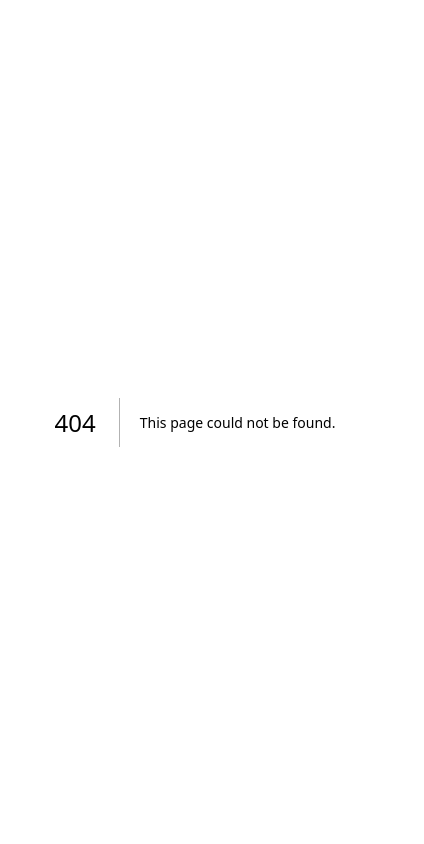
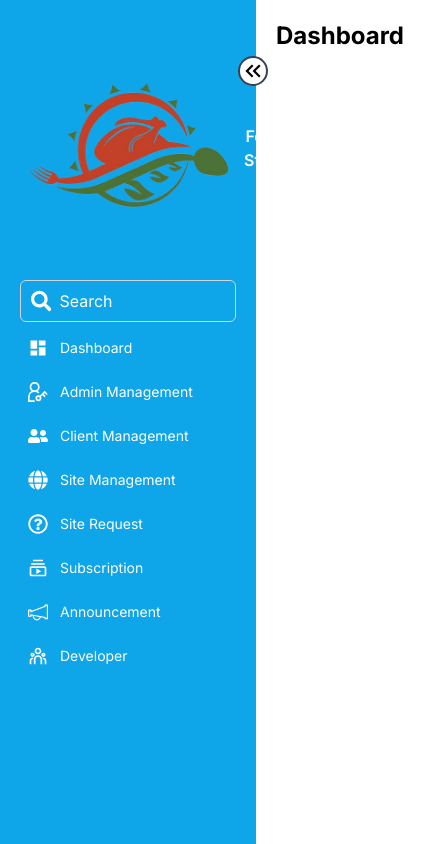
Before and after one commit to nugiwara12/Sidebar, a Next.js app: page /dashboard in a window 390 px wide. Before the commit this address had no page. Shown: the whole page, 424 px wide, since content can reach past the window. Built offline with nearby package versions, Linux system fonts and the light colour scheme.

Commit message:
add the dashboard pages for check the sidebar is responsive of the text and any data

```diff
--- /dev/null
+++ b/src/app/dashboard/page.js
@@ -0,0 +1,18 @@
+import React from 'react'
+import Sidebar from '../../../components/Sidebar/Sidebar'
+
+const Dashboard = () => {
+  return (
+      <>
+           <div className="flex">
+            <Sidebar />
+            <div className="flex-1 p-5"> {/* Adjust padding as needed */}
+                <h1 className="text-2xl font-bold">Dashboard</h1>
+                {/* Other content specific to Dashboard */}
+            </div>
+        </div>
+      </>
+  )
+}
+
+export default Dashboard
```
